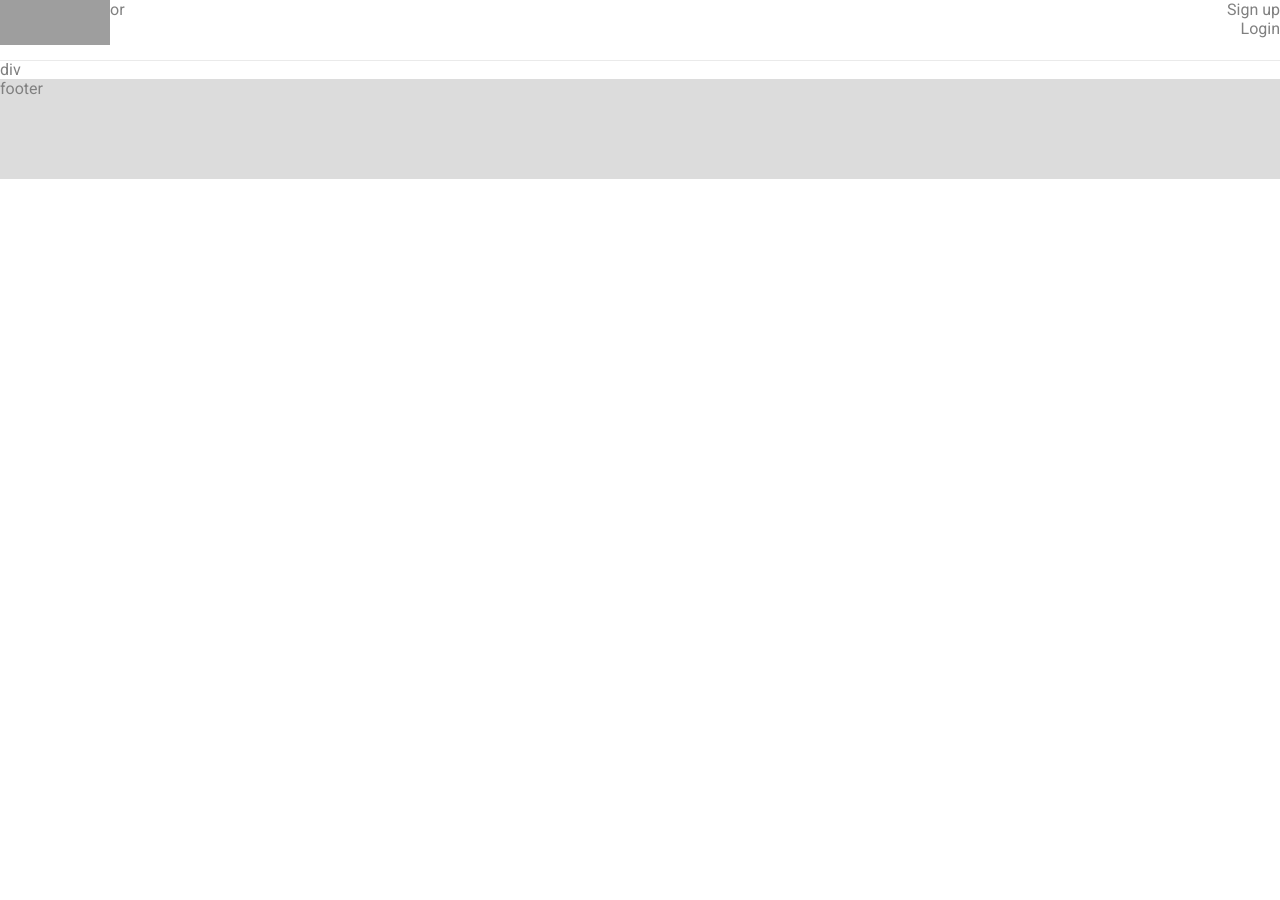
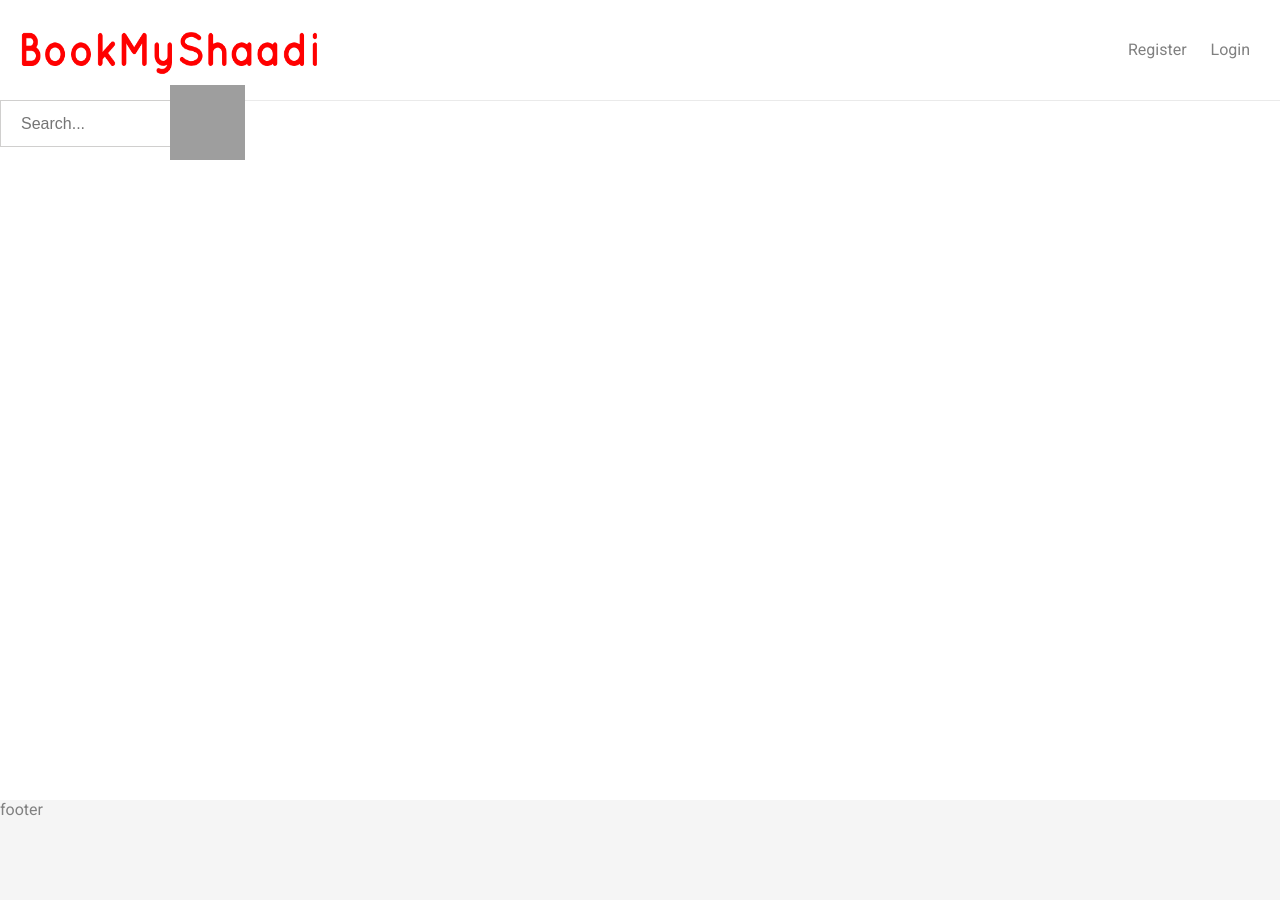
Before and after one commit to namanvashistha/vending, a PHP site: page / in a window 1280 px wide. Before the commit the page ends 179 px from the top, so only its background shows below. Run offline with PHP 8.4, Linux system fonts and the light colour scheme; grey boxes are pictures that could not be loaded.

Commit message:
login and sign up

```diff
--- a/css/index.css
+++ b/css/index.css
@@ -1,3 +1,5 @@
+@import url('https://fonts.googleapis.com/css?family=Inconsolata:700');
+
 body{
 	margin:0px;
 	font-family: Roboto;
@@ -5,27 +7,38 @@ body{
 }
 
 nav{
-	height: 60px;
+	height: 100px;
 	background-color: white;
 	box-shadow: 0px 0px 1px;
 }
+nav span{
+	float:right;
+	margin-top:40px;
+	margin-right:20px;
+}
+nav a{
+	cursor: pointer;
+	padding: 10px;
+}
+nav a:hover{
+	cursor: pointer;
+	color:#909090;
+}
+nav #logo{
+	margin-top:30px;
+	margin-left: 20px;
+}
 footer{
 	height: 100px;
-	background-color:#DCDCDC;
+	background-color:#F5F5F5;
+	box-shadow: 0px 0px -1px;
 	bottom: 0px;
-	margin-bottom: 0px;
 }
-/*
-.modal input {
-    width: 100%;
-    height: 100%;
-    padding: 2px 2px;
-    margin: 8px 0;
-    display: inline-block;
-    border: 1px solid #ccc;
-    box-sizing: border-box;
+
+#vendors{
+	height: 700px;
 }
-*/
+
 .modal button {
     background-color: #404040;
     color: white;
@@ -81,7 +94,7 @@ span.log_pass {
     overflow: auto;
     background-color: rgb(0,0,0);
     background-color: rgba(0,0,0,0.4);
-    padding-top: 60px;
+    padding-top: 0px;
 }
 
 
@@ -99,7 +112,7 @@ span.log_pass {
 .close {
     position: absolute;
     right: 25px;
-    top: 0;
+    top: -15px;
     color: #000;
     font-size: 35px;
     font-weight: bold;
@@ -141,7 +154,7 @@ span.log_pass {
   margin-bottom:45px;
 }
 
-input 				{
+.modal input 				{
   font-size:18px;
   padding:10px 10px 10px 5px;
   display:block;
@@ -149,10 +162,10 @@ input 				{
   border:none;
   border-bottom:1px solid #757575;
 }
-input:focus 		{ outline:none; }
+.modal input:focus 		{ outline:none; }
 
 /* LABEL ======================================= */
-label 				 {
+.modal label 				 {
   color:#999;
   font-size:18px;
   font-weight:normal;
@@ -166,7 +179,7 @@ label 				 {
 }
 
 /* active state */
-input:focus ~ label, input:valid ~ label 		{
+.modal input:focus ~ label,.modal  input:valid ~ label 		{
   top:-20px;
   font-size:14px;
   color:#5264AE;
@@ -193,7 +206,7 @@ input:focus ~ label, input:valid ~ label 		{
 }
 
 /* active state */
-input:focus ~ .bar:before, input:focus ~ .bar:after {
+.modal input:focus ~ .bar:before,.modal input:focus ~ .bar:after {
   width:50%;
 }
 
@@ -209,7 +222,7 @@ input:focus ~ .bar:before, input:focus ~ .bar:after {
 }
 
 /* active state */
-input:focus ~ .highlight {
+.modal input:focus ~ .highlight {
   -webkit-animation:inputHighlighter 0.3s ease;
   -moz-animation:inputHighlighter 0.3s ease;
   animation:inputHighlighter 0.3s ease;
@@ -228,3 +241,46 @@ input:focus ~ .highlight {
 	from { background:#5264AE; }
   to 	{ width:0; background:transparent; }
 }
+
+
+.search-container{
+  width: 200px;
+  display: inline-block;
+
+}
+
+input#search-bar{
+  margin: 0 auto;
+  width: 100%;
+  height: 45px;
+  padding: 0 20px;
+  font-size: 1rem;
+  border: 1px solid #D0CFCE;
+  outline: none;
+  &:focus{
+    border: 1px solid #008ABF;
+    transition: 0.35s ease;
+    color: #008ABF;
+    &::-webkit-input-placeholder{
+      transition: opacity 0.45s ease;
+  	  opacity: 0;
+     }
+    &::-moz-placeholder {
+      transition: opacity 0.45s ease;
+  	  opacity: 0;
+     }
+    &:-ms-placeholder {
+     transition: opacity 0.45s ease;
+  	 opacity: 0;
+     }
+   }
+ }
+
+.search-icon{
+  position: relative;
+  float: right;
+  width: 75px;
+  height: 75px;
+  top: -62px;
+  right: -45px;
+}
--- a/index.php
+++ b/index.php
@@ -61,12 +61,19 @@ if(isset($_POST['login']) || isset($_POST['signup'])){
 </head>
 <body>
 	<nav>
-		<img src="images/header_logo.jpeg" height= "45px" width = "110px" align="left" alt="logo">
-  		<a style="float:right;" onclick="document.getElementById('id02').style.display='block'" style="width:auto;" >Sign up</a>
-  		<div class="or">or</div>
-  		<a style="float:right;" onclick="document.getElementById('id01').style.display='block'" style="width:auto;">Login</a>
+		<img id="logo" src="images/logo.png"  height="45px" width="300px" align="left" alt="logo">
+		<span >
+  		<a onclick="document.getElementById('id02').style.display='block'" style="width:auto;" >Register </a>
+  		<a onclick="document.getElementById('id01').style.display='block'" style="width:auto;">Login</a></span>
 	</nav>
-	<div>div</div>
+	<div id="vendors">
+		<div>
+			<form class="search-container">
+    		<input type="text" id="search-bar" placeholder="Search...">
+    		<a href="#"><img class="search-icon" src="http://www.endlessicons.com/wp-content/uploads/2012/12/search-icon.png"></a>
+  			</form>
+		</div>
+	</div>
 	<footer>footer</footer>
 	<div id="id01" class="modal">
   		<form class="modal-content animate" method="POST" >
```
Also changed, not shown: images/logo.png (added).
